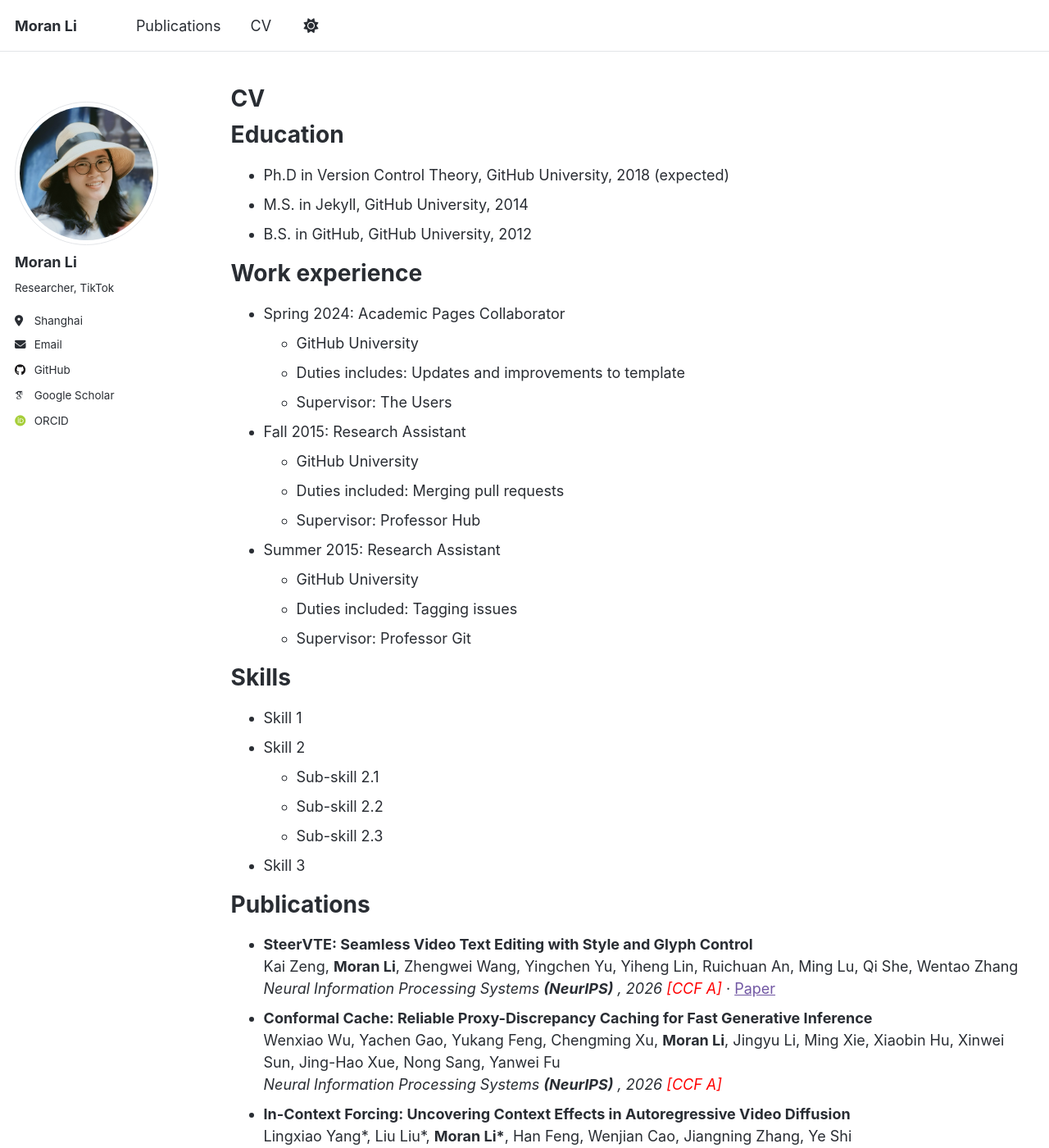
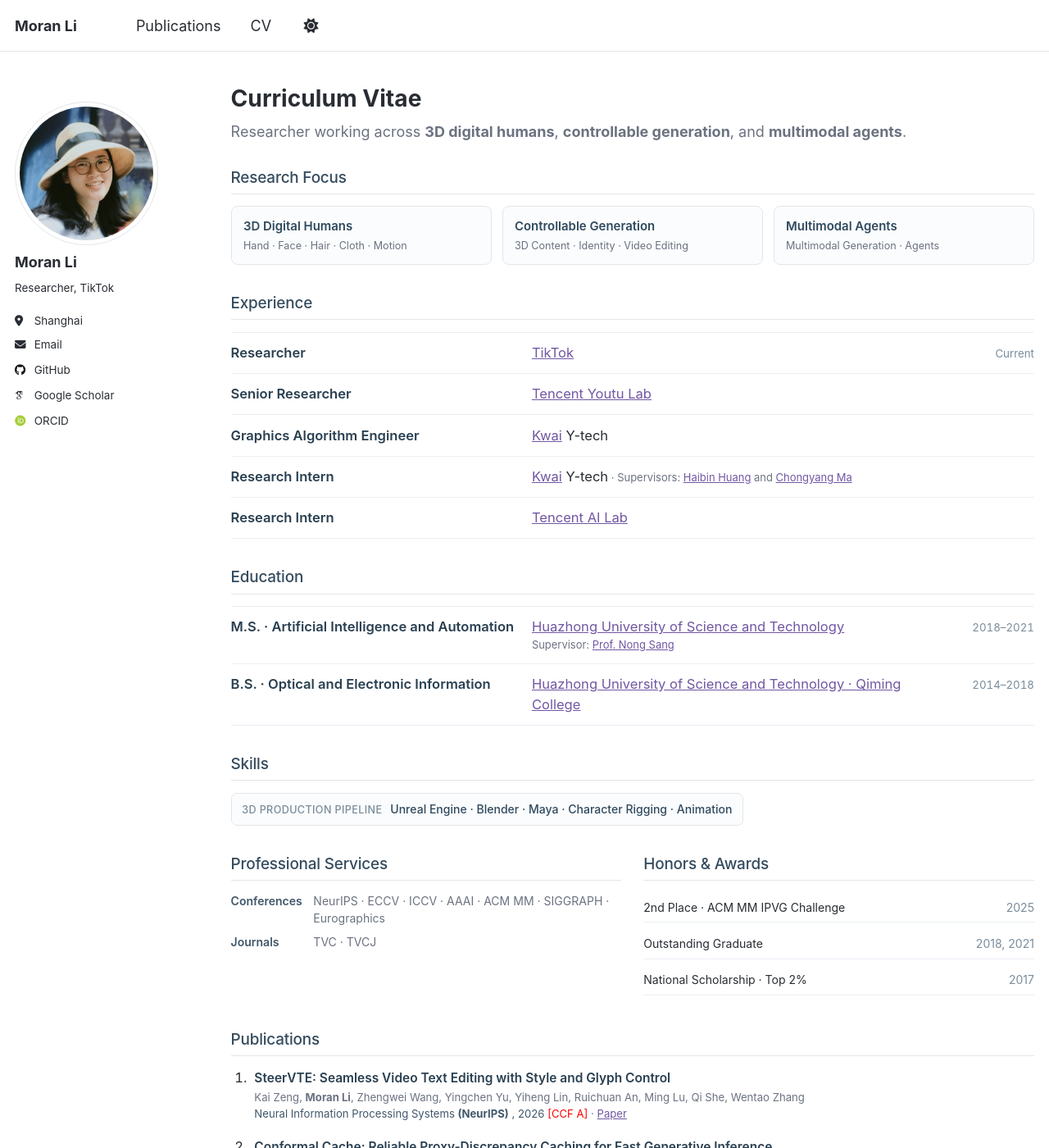
Before and after one commit to moranli-aca/moranli-aca.github.io, a Jekyll site: the page built from _pages/cv.md, in a window 1280 px wide and 1400 px high. Shown: the whole window at 82% size. Built offline with Jekyll 4.4.1, drawn with Linux system fonts in a browser that asks for light colours; some web fonts are replaced; some of the changed text lies outside the part shown.

Commit message:
adjust format

```diff
--- a/_includes/archive-single-cv.html
+++ b/_includes/archive-single-cv.html
@@ -1,6 +1,5 @@
 <li>
-  <strong>{{ post.title }}</strong><br>
-  {{ post.authors | remove: '<br>' }}<br>
-  <i>{{ post.venue }}</i>
-  {% if post.paperurl %} · <a href="{{ post.paperurl }}">Paper</a>{% endif %}
+  <strong class="cv-publications__title">{{ post.title }}</strong>
+  <span class="cv-publications__authors">{{ post.authors | remove: '<br>' }}</span>
+  <span class="cv-publications__meta"><i>{{ post.venue }}</i>{% if post.paperurl %}<span aria-hidden="true"> · </span><a href="{{ post.paperurl }}">Paper</a>{% endif %}</span>
 </li>
--- a/_pages/cv.md
+++ b/_pages/cv.md
@@ -1,51 +1,102 @@
 ---
 layout: archive
-title: "CV"
+title: "Curriculum Vitae"
 permalink: /cv/
 author_profile: true
 redirect_from:
   - /resume
 ---
 
-Education
-======
-* Ph.D in Version Control Theory, GitHub University, 2018 (expected)
-* M.S. in Jekyll, GitHub University, 2014
-* B.S. in GitHub, GitHub University, 2012
+<div class="cv-page">
+  <p class="cv-page__intro">Researcher working across <strong>3D digital humans</strong>, <strong>controllable generation</strong>, and <strong>multimodal agents</strong>.</p>
 
-Work experience
-======
-* Spring 2024: Academic Pages Collaborator
-  * GitHub University
-  * Duties includes: Updates and improvements to template
-  * Supervisor: The Users
+  <section class="cv-section">
+    <h2>Research Focus</h2>
+    <div class="cv-focus">
+      <div><strong>3D Digital Humans</strong><span>Hand · Face · Hair · Cloth · Motion</span></div>
+      <div><strong>Controllable Generation</strong><span>3D Content · Identity · Video Editing</span></div>
+      <div><strong>Multimodal Agents</strong><span>Multimodal Generation · Agents</span></div>
+    </div>
+  </section>
 
-* Fall 2015: Research Assistant
-  * GitHub University
-  * Duties included: Merging pull requests
-  * Supervisor: Professor Hub
+  <section class="cv-section">
+    <h2>Experience</h2>
+    <div class="cv-experience">
+      <div class="cv-experience__entry">
+        <strong>Researcher</strong>
+        <a class="cv-experience__org" href="https://www.tiktok.com/en/">TikTok</a>
+        <time>Current</time>
+      </div>
+      <div class="cv-experience__entry">
+        <strong>Senior Researcher</strong>
+        <a class="cv-experience__org" href="https://open.youtu.qq.com">Tencent Youtu Lab</a>
+      </div>
+      <div class="cv-experience__entry">
+        <strong>Graphics Algorithm Engineer</strong>
+        <span class="cv-experience__org"><a href="https://www.kuaishou.com/en">Kwai</a> Y-tech</span>
+      </div>
+      <div class="cv-experience__entry">
+        <strong>Research Intern</strong>
+        <span class="cv-experience__org"><a href="https://www.kuaishou.com/en">Kwai</a> Y-tech<small> · Supervisors: <a href="https://brotherhuang.github.io/">Haibin Huang</a> and <a href="http://chongyangma.com/">Chongyang Ma</a></small></span>
+      </div>
+      <div class="cv-experience__entry">
+        <strong>Research Intern</strong>
+        <a class="cv-experience__org" href="https://ailab.tencent.com/ailab/zh/index">Tencent AI Lab</a>
+      </div>
+    </div>
+  </section>
 
-* Summer 2015: Research Assistant
-  * GitHub University
-  * Duties included: Tagging issues
-  * Supervisor: Professor Git
+  <section class="cv-section">
+    <h2>Education</h2>
+    <div class="cv-education">
+      <div class="cv-education__entry">
+        <strong>M.S. · Artificial Intelligence and Automation</strong>
+        <span><a href="https://english.hust.edu.cn/">Huazhong University of Science and Technology</a><small>Supervisor: <a href="https://scholar.google.com/citations?user=ky_ZowEAAAAJ&amp;hl">Prof. Nong Sang</a></small></span>
+        <time>2018–2021</time>
+      </div>
+      <div class="cv-education__entry">
+        <strong>B.S. · Optical and Electronic Information</strong>
+        <a href="https://english.hust.edu.cn/">Huazhong University of Science and Technology · Qiming College</a>
+        <time>2014–2018</time>
+      </div>
+    </div>
+  </section>
 
-Skills
-======
-* Skill 1
-* Skill 2
-  * Sub-skill 2.1
-  * Sub-skill 2.2
-  * Sub-skill 2.3
-* Skill 3
+  <section class="cv-section">
+    <h2>Skills</h2>
+    <div class="cv-skills">
+      <span>3D Production Pipeline</span><strong>Unreal Engine · Blender · Maya · Character Rigging · Animation</strong>
+    </div>
+  </section>
 
-Publications
-======
-  <ul>{% assign sorted_publications = site.publications | sort: "date" | reverse %}
-  {% for post in sorted_publications %}
-    {% include archive-single-cv.html %}
-  {% endfor %}</ul>
+  <div class="cv-section-grid">
+    <section class="cv-section">
+      <h2>Professional Services</h2>
+      <dl class="cv-services">
+        <dt>Conferences</dt>
+        <dd>NeurIPS · ECCV · ICCV · AAAI · ACM MM · SIGGRAPH · Eurographics</dd>
+        <dt>Journals</dt>
+        <dd>TVC · TVCJ</dd>
+      </dl>
+    </section>
 
-Service and leadership
-======
-* Currently signed in to 43 different slack teams
+    <section class="cv-section">
+      <h2>Honors &amp; Awards</h2>
+      <ul class="cv-compact-list">
+        <li><span>2nd Place · ACM MM IPVG Challenge</span><time>2025</time></li>
+        <li><span>Outstanding Graduate</span><time>2018, 2021</time></li>
+        <li><span>National Scholarship · Top 2%</span><time>2017</time></li>
+      </ul>
+    </section>
+  </div>
+
+  <section class="cv-section cv-section--publications">
+    <h2>Publications</h2>
+    <ol class="cv-publications">
+    {% assign sorted_publications = site.publications | sort: "date" | reverse %}
+    {% for post in sorted_publications %}
+      {% include archive-single-cv.html %}
+    {% endfor %}
+    </ol>
+  </section>
+</div>
--- /dev/null
+++ b/_sass/layout/_cv.scss
@@ -0,0 +1,230 @@
+/* ==========================================================================
+   CV
+   ========================================================================== */
+
+.cv-page {
+  color: var(--global-text-color);
+  font-size: 0.92rem;
+}
+
+.cv-page__intro {
+  max-width: 46rem;
+  margin: -0.15rem 0 1.7rem;
+  color: var(--global-text-color-light);
+  font-size: 1rem;
+  line-height: 1.65;
+}
+
+.cv-section {
+  margin: 0 0 2rem;
+
+  h2 {
+    margin: 0 0 0.8rem;
+    padding: 0 0 0.42rem;
+    border-bottom: 1px solid var(--global-border-color);
+    color: #344b5d;
+    font-size: 1.05rem;
+    font-weight: 500;
+    letter-spacing: -0.01em;
+  }
+}
+
+.cv-focus {
+  display: grid;
+  grid-template-columns: repeat(3, minmax(0, 1fr));
+  gap: 0.7rem;
+
+  div {
+    padding: 0.72rem 0.8rem;
+    border: 1px solid var(--global-border-color);
+    border-radius: 8px;
+    background: rgba(248, 250, 252, 0.66);
+  }
+
+  strong,
+  span {
+    display: block;
+  }
+
+  strong {
+    margin-bottom: 0.18rem;
+    color: #30495d;
+    font-size: 0.83rem;
+    font-weight: 600;
+  }
+
+  span {
+    color: var(--global-text-color-light);
+    font-size: 0.7rem;
+    line-height: 1.45;
+  }
+}
+
+.cv-experience,
+.cv-education {
+  border-top: 1px solid rgba(226, 232, 240, 0.7);
+}
+
+.cv-experience__entry,
+.cv-education__entry {
+  display: grid;
+  grid-template-columns: minmax(10.5rem, 0.7fr) minmax(0, 1fr) 5.25rem;
+  align-items: baseline;
+  gap: 0.8rem;
+  padding: 0.68rem 0;
+  border-bottom: 1px solid rgba(226, 232, 240, 0.7);
+
+  > strong {
+    color: #293f50;
+    font-weight: 600;
+  }
+
+  > time {
+    color: #7a8c9b;
+    font-size: 0.74rem;
+    font-variant-numeric: tabular-nums;
+    text-align: right;
+    white-space: nowrap;
+  }
+
+  small {
+    display: block;
+    color: var(--global-text-color-light);
+    font-size: 0.72rem;
+  }
+}
+
+.cv-experience__org {
+  min-width: 0;
+
+  small {
+    display: inline;
+  }
+}
+
+.cv-skills {
+  display: inline-flex;
+  flex-wrap: wrap;
+  align-items: baseline;
+  gap: 0.55rem;
+  padding: 0.45rem 0.7rem;
+  border: 1px solid var(--global-border-color);
+  border-radius: 7px;
+  background: rgba(248, 250, 252, 0.66);
+
+  span {
+    color: #7a8c9b;
+    font-size: 0.7rem;
+    font-weight: 500;
+    letter-spacing: 0.03em;
+    text-transform: uppercase;
+  }
+
+  strong {
+    color: #30495d;
+    font-size: 0.78rem;
+    font-weight: 500;
+  }
+}
+
+.cv-section-grid {
+  display: grid;
+  grid-template-columns: repeat(2, minmax(0, 1fr));
+  gap: 1.5rem;
+}
+
+.cv-services {
+  display: grid;
+  grid-template-columns: 5rem minmax(0, 1fr);
+  gap: 0.42rem 0.6rem;
+  margin: 0;
+  font-size: 0.78rem;
+
+  dt {
+    color: #40576a;
+    font-weight: 600;
+  }
+
+  dd {
+    margin: 0;
+    color: var(--global-text-color-light);
+  }
+}
+
+.cv-compact-list {
+  margin: 0;
+  padding: 0;
+  list-style: none;
+
+  li {
+    display: flex;
+    justify-content: space-between;
+    gap: 0.8rem;
+    padding: 0.42rem 0;
+    border-bottom: 1px solid rgba(226, 232, 240, 0.7);
+    font-size: 0.78rem;
+  }
+
+  time {
+    color: #7a8c9b;
+    white-space: nowrap;
+  }
+}
+
+.cv-publications {
+  margin: 0;
+  padding-left: 1.35rem;
+
+  li {
+    margin-bottom: 0.95rem;
+    padding-left: 0.25rem;
+  }
+}
+
+.cv-publications__title,
+.cv-publications__authors,
+.cv-publications__meta {
+  display: block;
+}
+
+.cv-publications__title {
+  margin-bottom: 0.16rem;
+  color: #293f50;
+  font-size: 0.86rem;
+  font-weight: 600;
+  line-height: 1.42;
+}
+
+.cv-publications__authors,
+.cv-publications__meta {
+  color: var(--global-text-color-light);
+  font-size: 0.73rem;
+  line-height: 1.5;
+}
+
+.cv-publications__meta i {
+  color: #40576a;
+  font-style: normal;
+}
+
+@include breakpoint(max-width $small) {
+  .cv-focus,
+  .cv-section-grid {
+    grid-template-columns: 1fr;
+  }
+
+  .cv-experience__entry,
+  .cv-education__entry {
+    grid-template-columns: minmax(0, 1fr) auto;
+    gap: 0.12rem 0.75rem;
+
+    > time {
+      grid-column: 2;
+      grid-row: 1;
+    }
+
+    > :nth-child(2) {
+      grid-column: 1 / -1;
+    }
+  }
+}
--- a/assets/css/main.scss
+++ b/assets/css/main.scss
@@ -26,6 +26,7 @@
     "layout/archive",
     "layout/home",
     "layout/publications",
+    "layout/cv",
     "layout/sidebar",
 
     "vendor/font-awesome/fontawesome",
```
